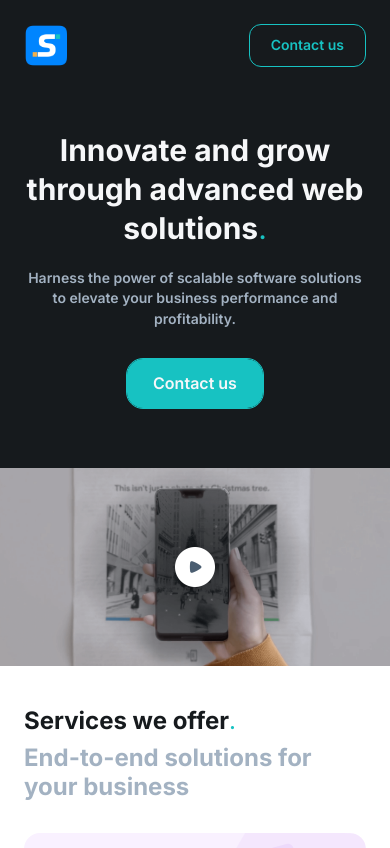
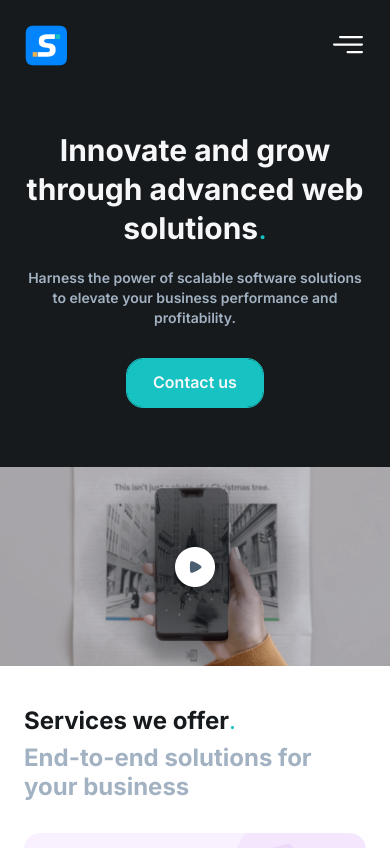
Before and after one commit to pdev6373/stackbuld, a Next.js app: page / in a window 390 px wide. Shown: the top 848 px of the page. Built offline with nearby package versions, Linux system fonts and the light colour scheme.

Commit message:
initial commit

```diff
--- a/components/header/Header.module.css
+++ b/components/header/Header.module.css
@@ -58,9 +58,21 @@
   display: block;
 }
 
+.menuOpen {
+  display: none;
+}
+
 @media (max-width: 900px) {
   .links {
     display: none;
+  }
+
+  .headerButton {
+    display: none;
+  }
+
+  .menuOpen {
+    display: block;
   }
 }
 
--- a/components/header/Header.tsx
+++ b/components/header/Header.tsx
@@ -41,6 +41,13 @@ export default function Header() {
         </div>
 
         <button className={styles.headerButton}>Contact us</button>
+        <Image
+          src={Images.menu}
+          width={36}
+          height={36}
+          alt="menu icon"
+          className={styles.menuOpen}
+        />
       </header>
     </div>
   );
--- a/constants/Images.ts
+++ b/constants/Images.ts
@@ -67,6 +67,7 @@ const Images = {
   howItWorksFour: require("../assets/images/how-it-works-4.png"),
   global: require("../assets/images/global.png"),
   monitor: require("../assets/images/monitor.png"),
+  menu: require("../assets/images/menu.svg"),
   mobile: require("../assets/images/mobile.png"),
   serviceOneIcon: require("../assets/images/service-1-icon.png"),
   serviceOneOne: require("../assets/images/service-1-1.png"),
```
Also changed, not shown: assets/images/menu.svg (added).
